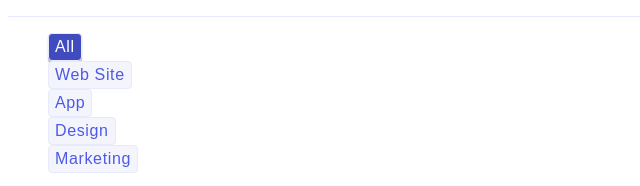
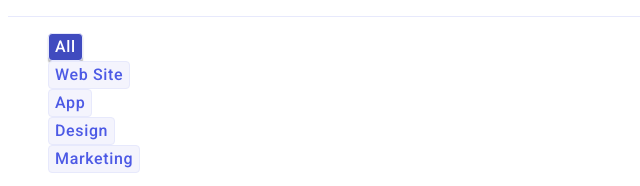
Before and after one commit to dmnfrd/goit-markup-hw-02-updated, a plain HTML site: page portfolio.html in a window 1280 px wide. Shown: the part 183-369 px from the top of the page, 0-640 px from the left. Drawn offline with Linux system fonts and the light colour scheme.

Commit message:
add font-family:inherit;

```diff
--- a/css/styles.css
+++ b/css/styles.css
@@ -158,11 +158,10 @@ body {
     line-height: 1.07;
     letter-spacing: var(--two);
     color: var(--white);
-
 }
 
-
 .hero-button {
+    font-family: inherit;
     font-style: inherit;
     font-weight: var(--500);
     font-size: var(--16px);
@@ -329,6 +328,7 @@ body {
 
 
 .button.first {
+    font-family: inherit;
     font-style: inherit;
     font-weight: var(--500);
     font-size: var(--16px);
@@ -345,6 +345,7 @@ body {
 }
 
 .button {
+    font-family: inherit;
     font-style: inherit;
     font-weight: var(--500);
     font-size: var(--16px);
```
